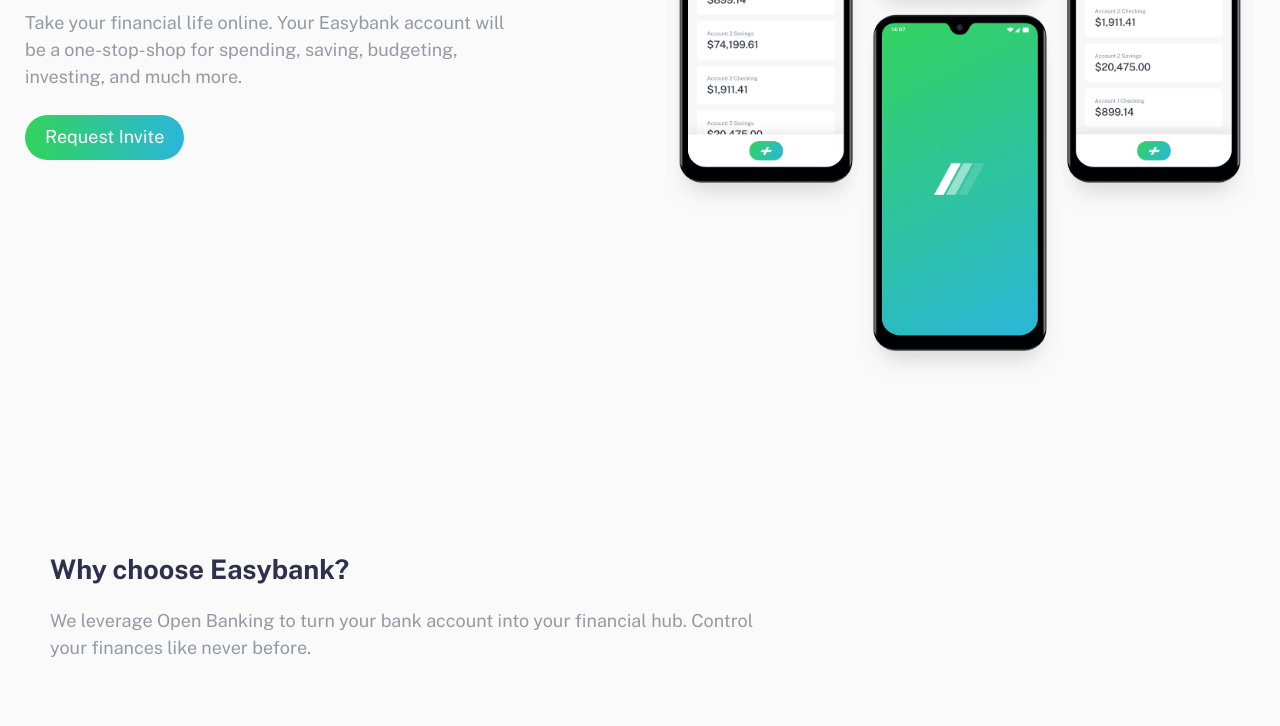
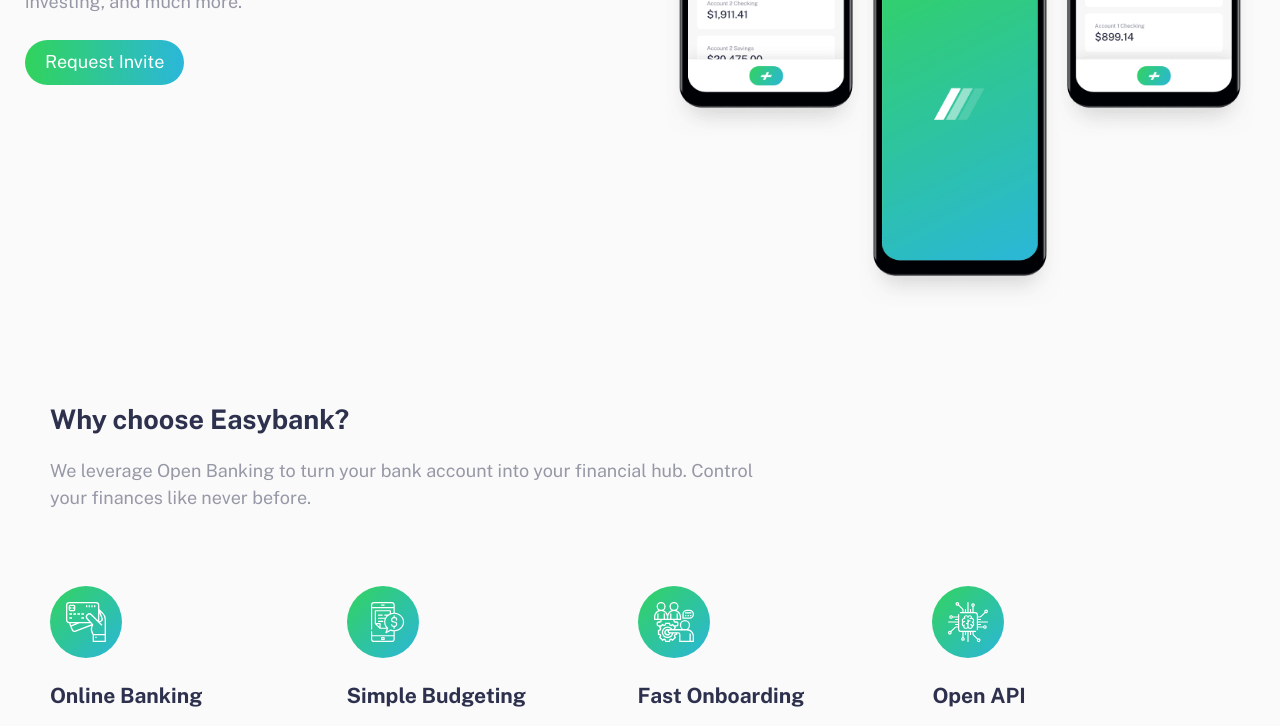
Before and after one commit to JoaquinDev542/easybank-landing-page-master, a plain HTML site: page index.html in a window 1280 px wide. Shown: the part 436-1162 px from the top of the page. Drawn offline with nearby package versions, Linux system fonts and the light colour scheme.

Commit message:
quite padding in hero section

```diff
--- a/sass/index.scss
+++ b/sass/index.scss
@@ -50,7 +50,6 @@
     grid-template-areas:
     "heroImg__img"
     "heroContent";
-    padding: var(--paddingSections);
 
     @media screen and (min-width:768px){
         grid-template-columns: 50% 50%;
```
Also changed, not shown: css/index.css, 1 other file.
